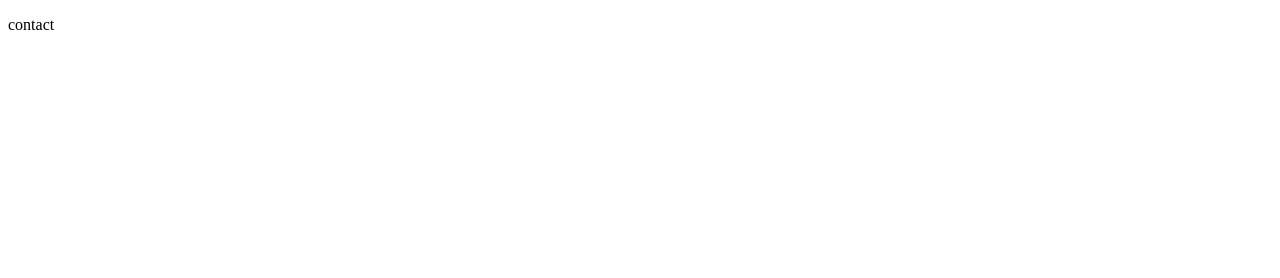
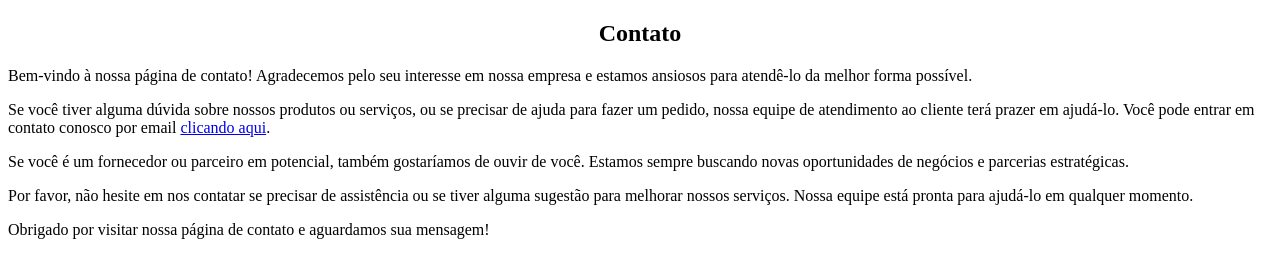
Before and after one commit to GN0Ber/front-end-checkpoint01-sem01, a plain HTML site: page SRC/pages/contato.html in a window 1280 px wide. Drawn offline with Linux system fonts and the light colour scheme.

Commit message:
Criada a pagina de contato

```diff
--- a/SRC/pages/contato.html
+++ b/SRC/pages/contato.html
@@ -4,9 +4,14 @@
     <meta charset="UTF-8">
     <meta http-equiv="X-UA-Compatible" content="IE=edge">
     <meta name="viewport" content="width=device-width, initial-scale=1.0">
-    <title>contact</title>
+    <title>Contato</title>
+    <center><h2>Contato</h2></center>
 </head>
 <body>
-    <p>contact</p>
+    <p>Bem-vindo à nossa página de contato! Agradecemos pelo seu interesse em nossa empresa e estamos ansiosos para atendê-lo da melhor forma possível.</p>
+    <p>Se você tiver alguma dúvida sobre nossos produtos ou serviços, ou se precisar de ajuda para fazer um pedido, nossa equipe de atendimento ao cliente terá prazer em ajudá-lo. Você pode entrar em contato conosco por email <a href="mailto:gnbernnardo@gmail.com">clicando aqui</a>.</p>
+    <p>Se você é um fornecedor ou parceiro em potencial, também gostaríamos de ouvir de você. Estamos sempre buscando novas oportunidades de negócios e parcerias estratégicas.</p>
+    <p>Por favor, não hesite em nos contatar se precisar de assistência ou se tiver alguma sugestão para melhorar nossos serviços. Nossa equipe está pronta para ajudá-lo em qualquer momento.</p>
+    <p>Obrigado por visitar nossa página de contato e aguardamos sua mensagem!</p>
 </body>
 </html>
```
